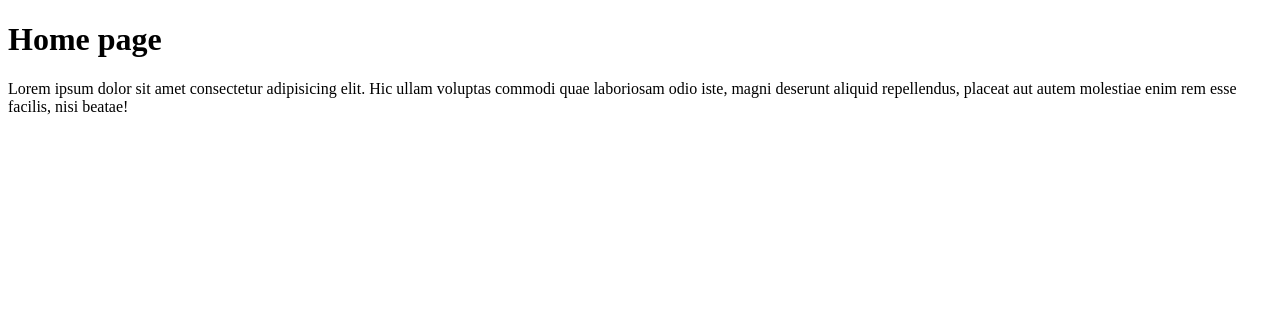
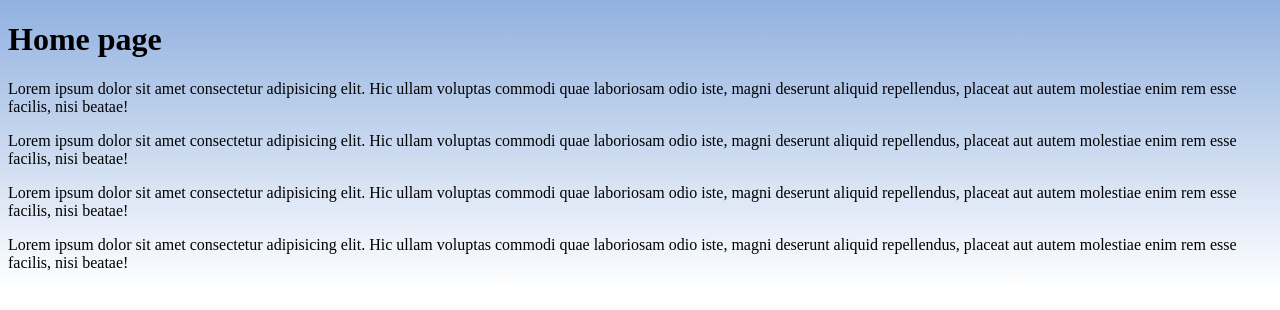
Before and after one commit to Jenya-Osinskiy/project1, a plain HTML site: page index.html in a window 1280 px wide. Drawn offline with Linux system fonts and the light colour scheme.

Commit message:
index.html

```diff
--- a/css/styles.css
+++ b/css/styles.css
@@ -0,0 +1,5 @@
+body {
+    background-image: linear-gradient(to top, #ffffff, #91b1e0);
+        background-size: cover;
+        background-repeat: no-repeat;
+}
--- a/index.html
+++ b/index.html
@@ -6,6 +6,7 @@
     <meta http-equiv="X-UA-Compatible" content="IE=edge">
     <meta name="viewport" content="width=device-width, initial-scale=1.0">
     <title>Document</title>
+    <link rel="stylesheet" href="./css/styles.css">
 </head>
 
 <body>
@@ -14,6 +15,15 @@
     <p>Lorem ipsum dolor sit amet consectetur adipisicing elit. Hic ullam voluptas commodi quae laboriosam odio iste,
         magni deserunt aliquid repellendus,
         placeat aut autem molestiae enim rem esse facilis, nisi beatae!</p>
+    <p>Lorem ipsum dolor sit amet consectetur adipisicing elit. Hic ullam voluptas commodi quae laboriosam odio iste,
+        magni deserunt aliquid repellendus,
+        placeat aut autem molestiae enim rem esse facilis, nisi beatae!</p>
+    <p>Lorem ipsum dolor sit amet consectetur adipisicing elit. Hic ullam voluptas commodi quae laboriosam odio iste,
+        magni deserunt aliquid repellendus,
+        placeat aut autem molestiae enim rem esse facilis, nisi beatae!</p>
+    <p>Lorem ipsum dolor sit amet consectetur adipisicing elit. Hic ullam voluptas commodi quae laboriosam odio iste,
+        magni deserunt aliquid repellendus,
+        placeat aut autem molestiae enim rem esse facilis, nisi beatae!</p>
 </body>
 
 </html>
```
